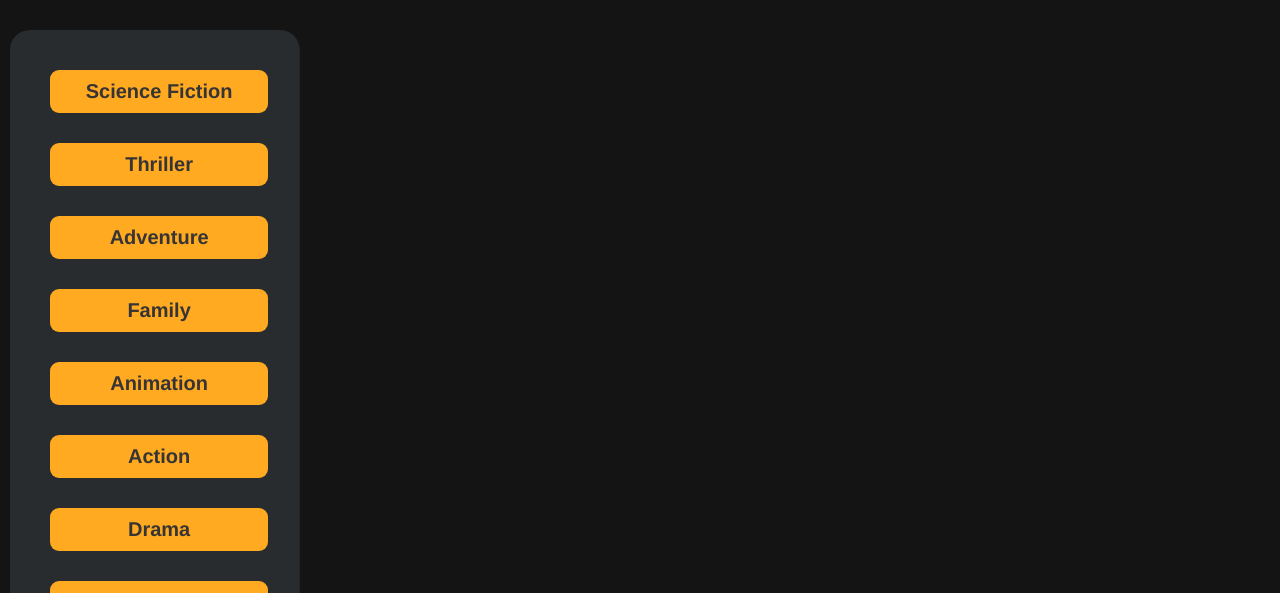
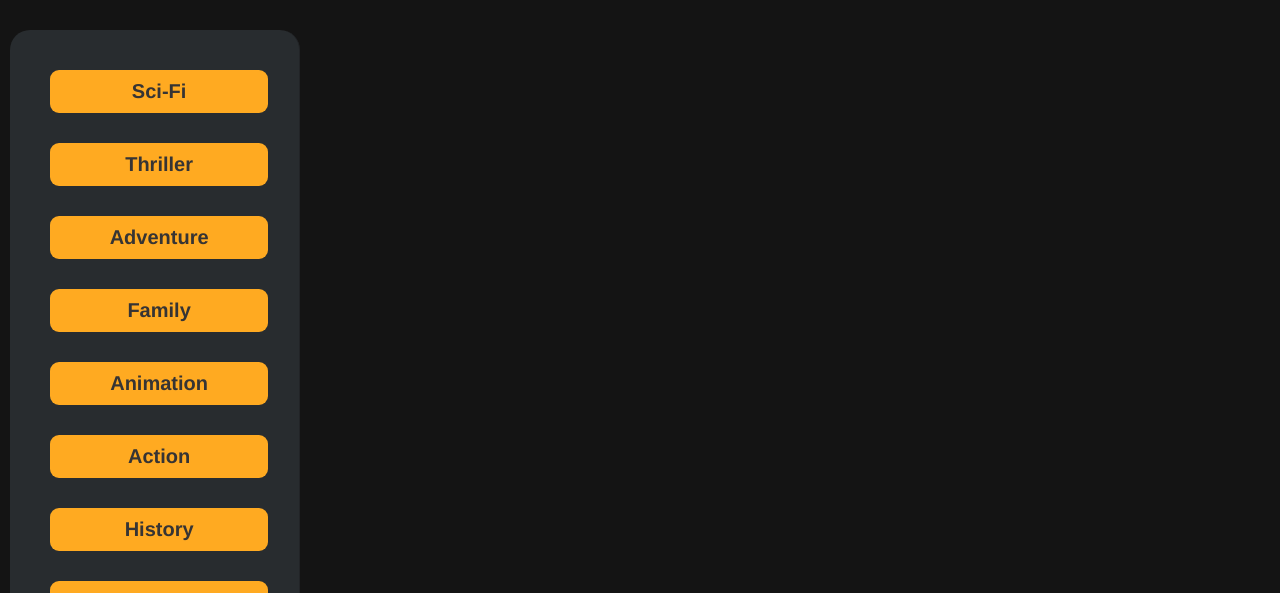
Before and after one commit to Jonnyoo/assignment5, a React (Vite) app: page /movies in a window 1280 px wide. Shown: the part 189-782 px from the top of the page. Built offline with nearby package versions, Linux system fonts and the light colour scheme.

Commit message:
adjusted genres

```diff
--- a/src/Views/GenreView.jsx
+++ b/src/Views/GenreView.jsx
@@ -4,13 +4,13 @@ import { useParams, Link } from "react-router-dom";
 import "./GenreView.css";
 
 const genres = [
-  { genre: "Science Fiction", id: 878 },
+  { genre: "Sci-Fi", id: 878 },
   { genre: "Thriller", id: 53 },
   { genre: "Adventure", id: 12 },
   { genre: "Family", id: 10751 },
   { genre: "Animation", id: 16 },
   { genre: "Action", id: 28 },
-  { genre: "Drama", id: 18 },
+  { genre: "History", id: 36 },
   { genre: "Fantasy", id: 14 },
   { genre: "Horror", id: 27 },
   { genre: "Comedy", id: 35 }
--- a/src/Views/MoviesView.jsx
+++ b/src/Views/MoviesView.jsx
@@ -6,13 +6,13 @@ import "./MoviesView.css";
 
 function MoviesView() {
     const genres = [
-        { genre: "Science Fiction", id: 878 },
+        { genre: "Sci-Fi", id: 878 },
         { genre: "Thriller", id: 53 },
         { genre: "Adventure", id: 12 },
         { genre: "Family", id: 10751 },
         { genre: "Animation", id: 16 },
         { genre: "Action", id: 28 },
-        { genre: "Drama", id: 18 },
+        { genre: "History", id: 36 },
         { genre: "Fantasy", id: 14 },
         { genre: "Horror", id: 27 },
         { genre: "Comedy", id: 35 }
```
